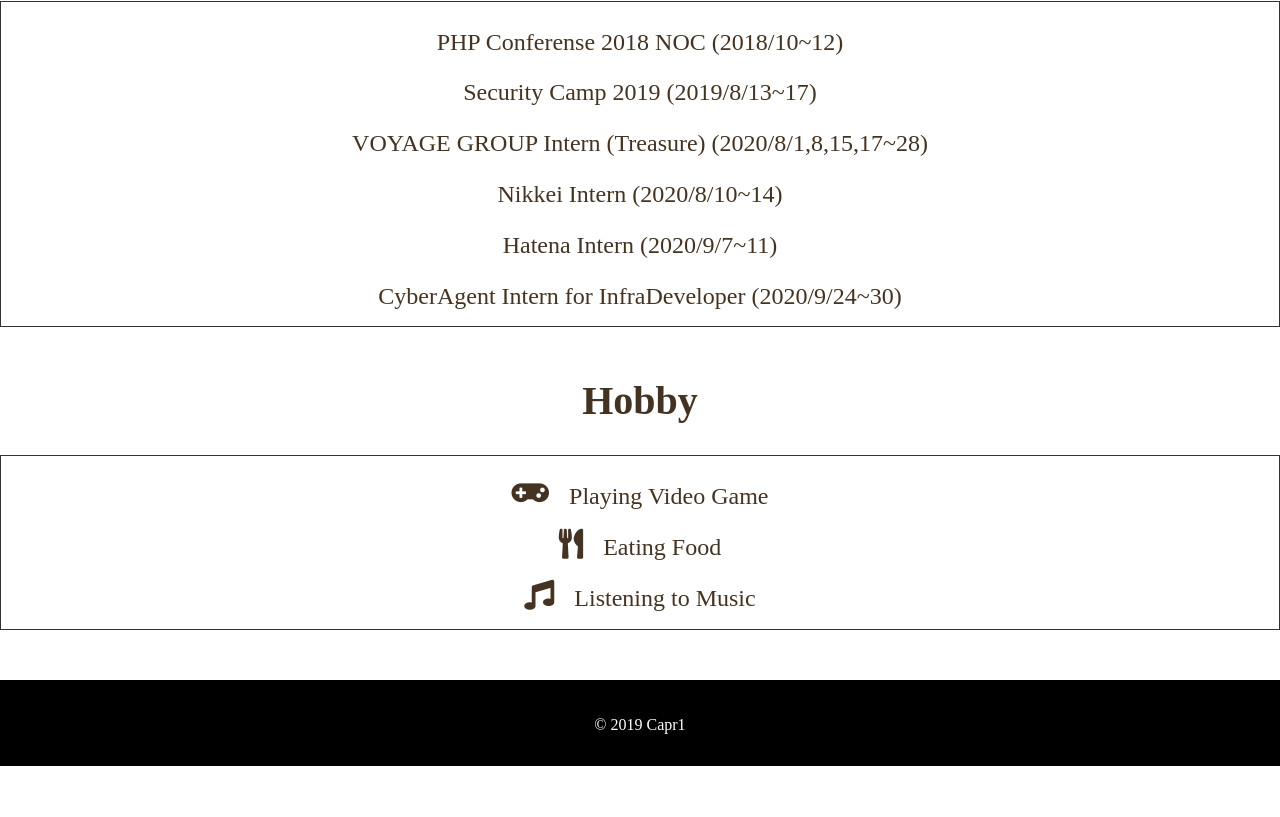
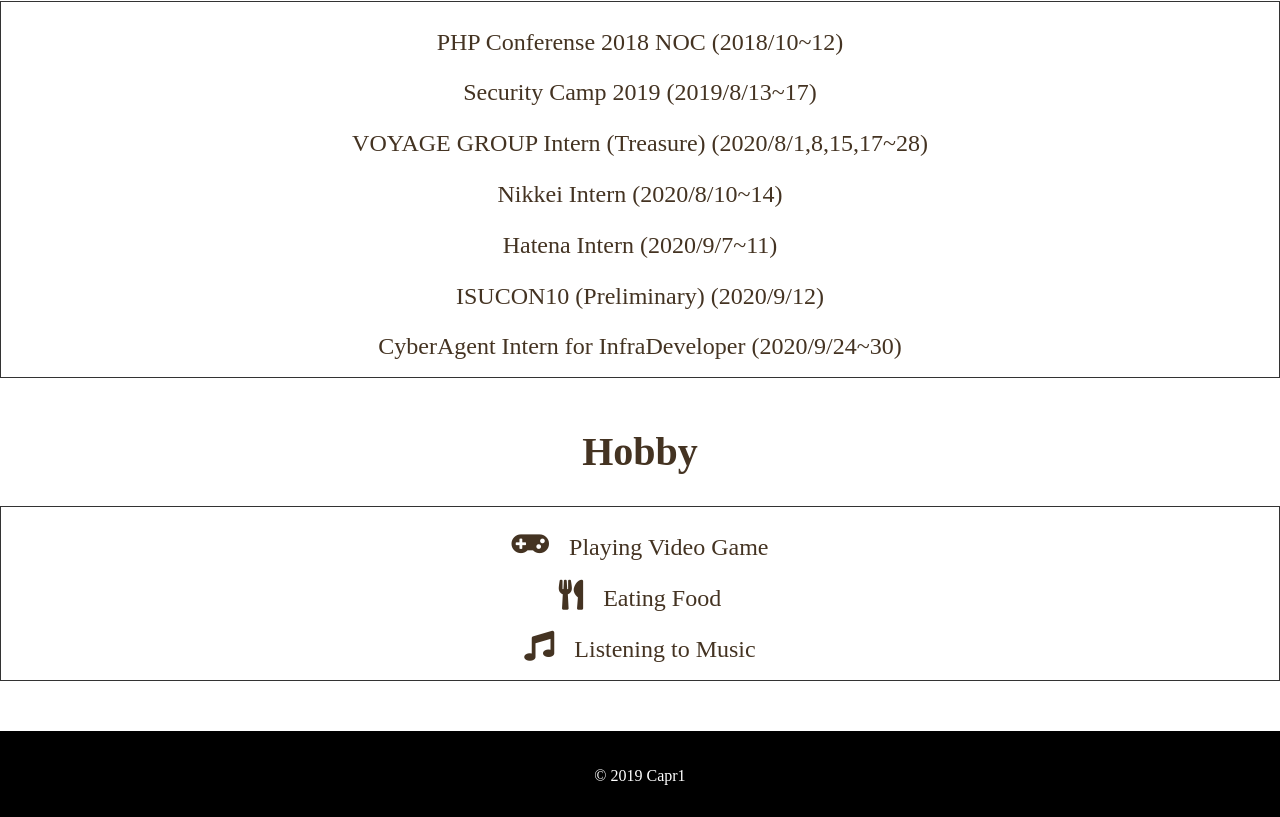
Before and after one commit to KazuyaMatsunaga/Capr1-site, a plain HTML site: page src/index.html in a window 1280 px wide. Shown: the part 1726-2543 px from the top of the page. Before the commit the page ends 2492 px from the top, so only its background shows below. Drawn offline with Linux system fonts and the light colour scheme; some packages are replaced by stand-ins of ours.

Commit message:
Change hoge

```diff
--- a/src/index.html
+++ b/src/index.html
@@ -137,6 +137,7 @@
         <li>VOYAGE GROUP Intern (Treasure) (2020/8/1,8,15,17~28)</li>
         <li>Nikkei Intern (2020/8/10~14)</li>
         <li>Hatena Intern (2020/9/7~11)</li>
+        <li>ISUCON10 (Preliminary) (2020/9/12)</li>
         <li>CyberAgent Intern for InfraDeveloper (2020/9/24~30)</li>
       </ul>
     </div>
```
